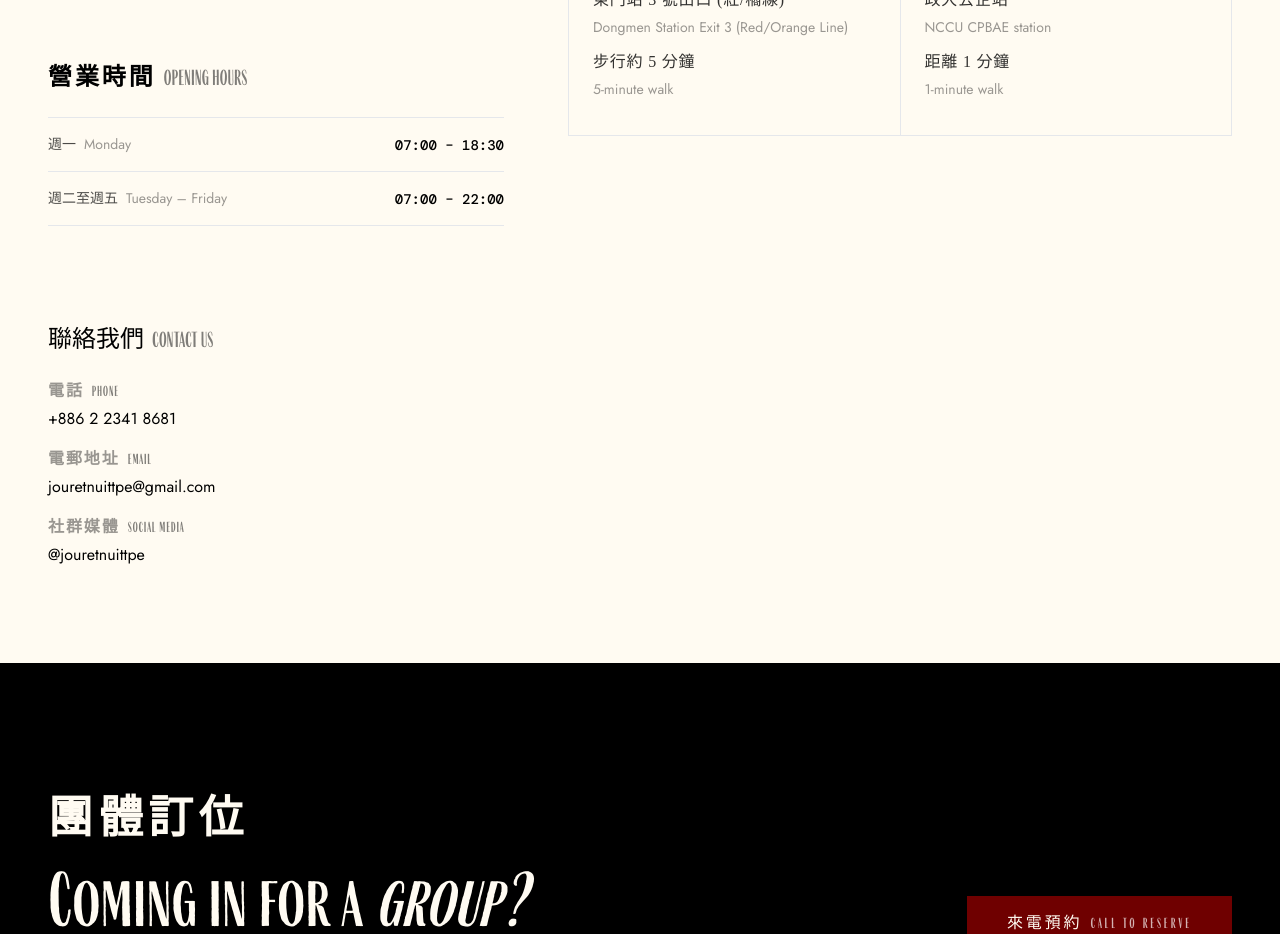
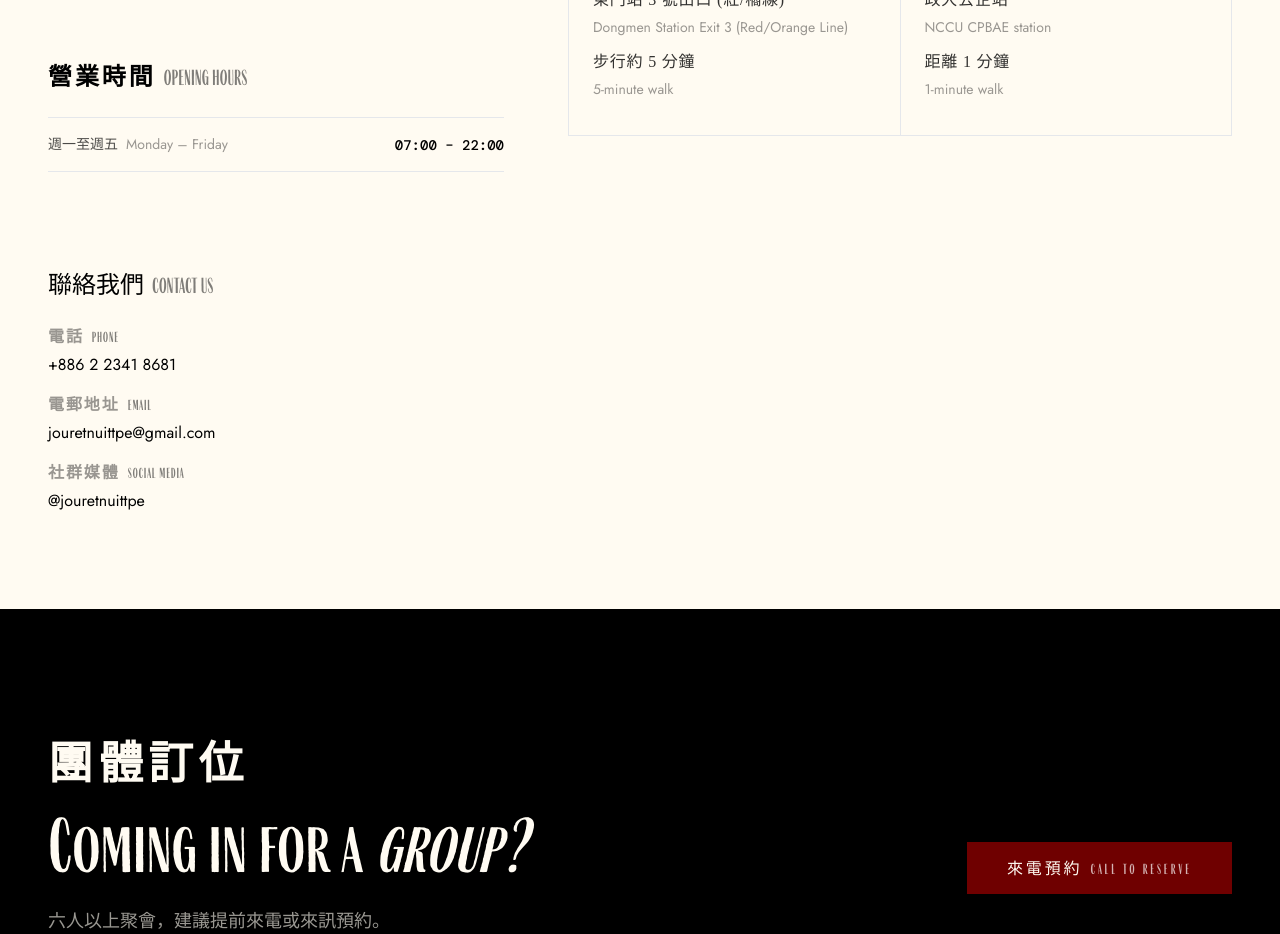
Before and after one commit to k-324/jour-nuit, a Next.js app: page /visit in a window 1280 px wide. Shown: the part 1040-1974 px from the top of the page. Built offline with nearby package versions, Linux system fonts and the light colour scheme; a web font is replaced by a local one.

Commit message:
Update content

```diff
--- a/app/visit/page.tsx
+++ b/app/visit/page.tsx
@@ -7,8 +7,15 @@ export const metadata: Metadata = {
 };
 
 const hours = [
-  { dayZh: "週一", dayEn: "Monday", time: "07:00 – 18:30" },
-  { dayZh: "週二至週五", dayEn: "Tuesday – Friday", time: "07:00 – 22:00" },
+  {
+    dayZh: "週一至週五",
+    dayEn: "Monday – Friday",
+    time: "07:00 – 22:00",
+    note: [
+      "早餐時段 07:00－10:00（供餐至 09:30）",
+      "全日餐點 10:00－22:00（供餐至 20:00，飲品供應至 22:00）",
+    ],
+  },
 ];
 
 const transport = [
```
